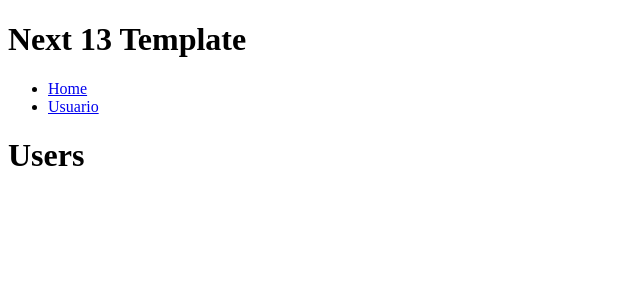
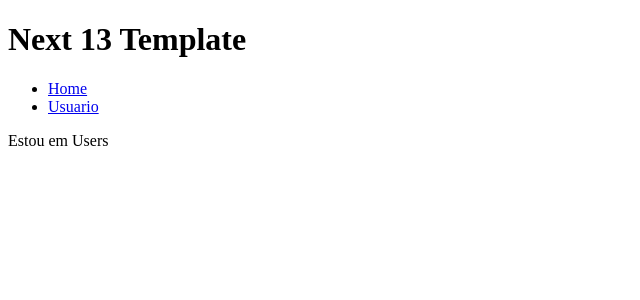
Before and after one commit to mauromaiodev/next-react-template, a Next.js app: page /users in a window 1280 px wide. Shown: the top 300 px of the page, without its empty margins (0-640 px from the left). Built offline with nearby package versions, Linux system fonts and the light colour scheme.

Commit message:
update users page

```diff
--- a/src/app/users/page.tsx
+++ b/src/app/users/page.tsx
@@ -1,3 +1,3 @@
 export default function UsersPage() {
-  return <h1>Users</h1>;
+  return <>Estou em Users</>;
 }
```
